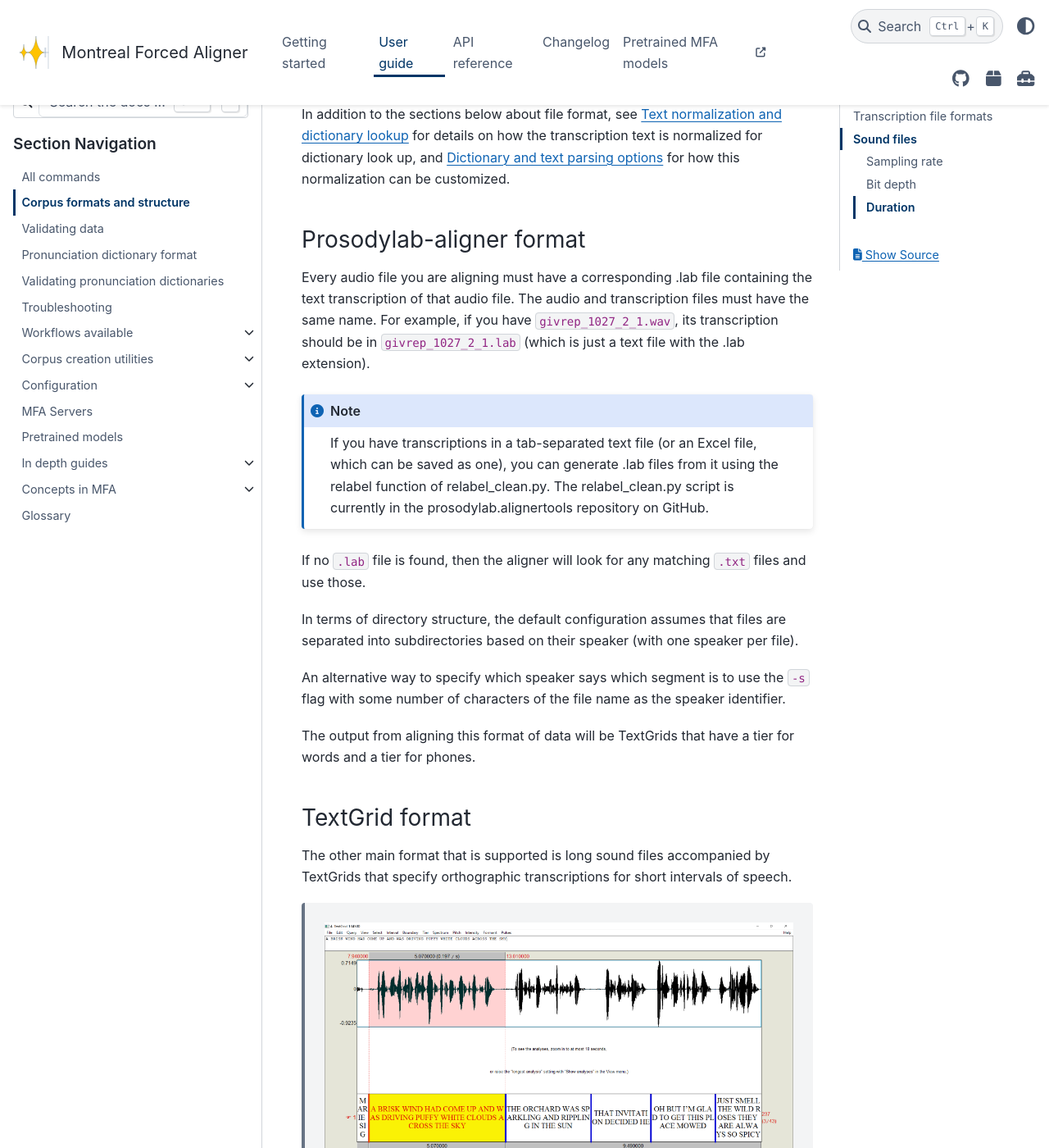
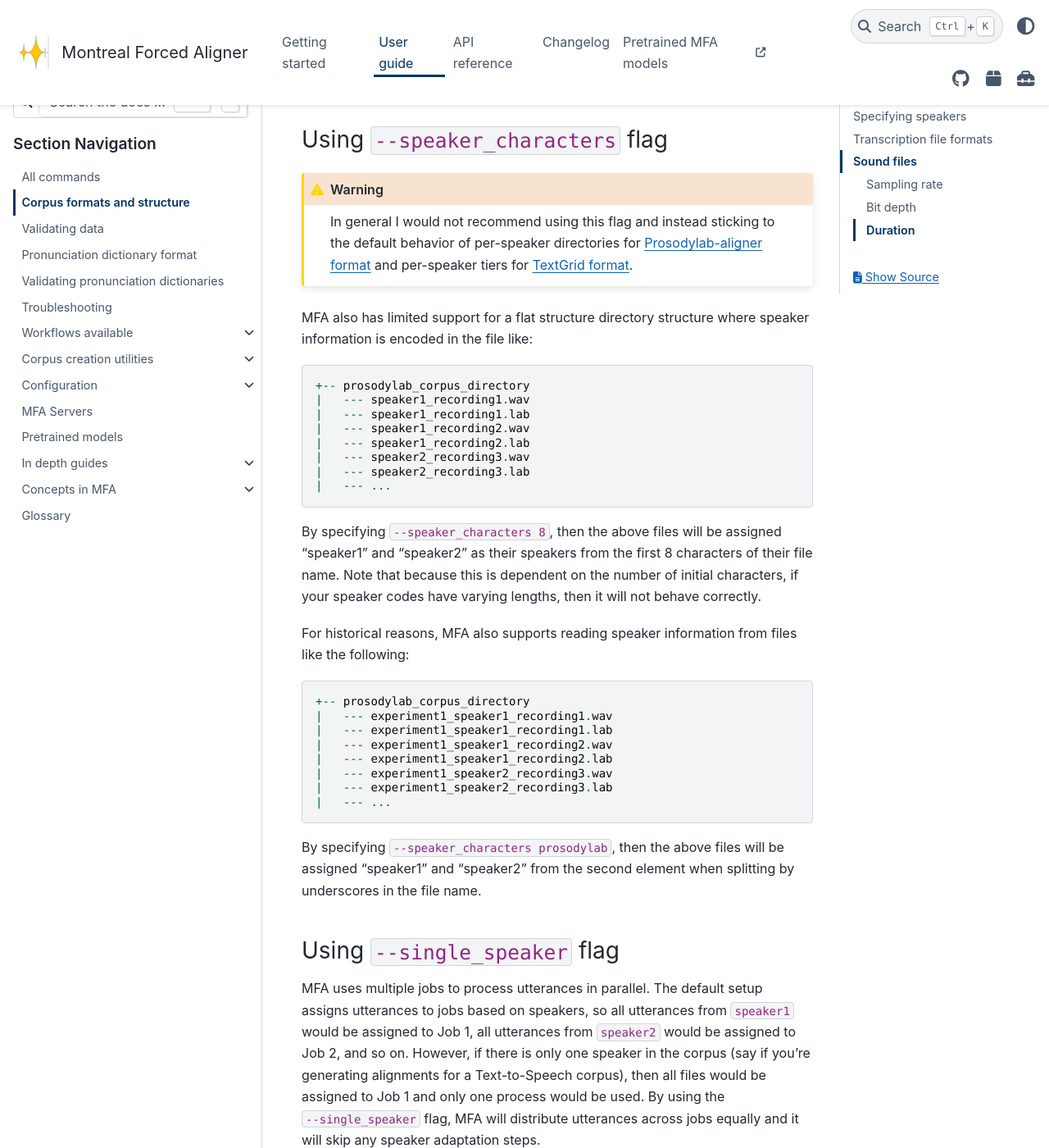
Before and after one commit to MontrealCorpusTools/Montreal-Forced-Aligner, a Sphinx documentation site: the page built from docs/source/user_guide/corpus_structure.rst, in a window 1280 px wide and 1400 px high, scrolled down 1011 px. Shown: the whole window at 82% size. Built offline with Sphinx 7.4.7 and the PyData theme 0.15.4, drawn with Linux system fonts in a browser that asks for light colours; the version number could not be read and is left out; some of the changed text lies outside the part shown.

Commit message:
Various bug fixes

```diff
--- a/docs/source/conf.py
+++ b/docs/source/conf.py
@@ -286,7 +286,7 @@ exclude_patterns = []
 # The reST default role (used for this markup: `text`) to use for all
 # documents.
 #
-default_role = "autolink"
+default_role = "code"
 
 # If true, '()' will be appended to :func: etc. cross-reference text.
 #
--- a/docs/source/installation.rst
+++ b/docs/source/installation.rst
@@ -52,7 +52,7 @@ If you need to use an older version of MFA, you can install it via:
 
 More stable key versions:
 
-* Stable 3.0 release: :code:`conda install -c conda-forge montreal-forced-aligner=3.0.0`
+* Stable 3.0 release: :code:`conda install -c conda-forge montreal-forced-aligner=3.0.2`
 * Stable 2.2 release: :code:`conda install -c conda-forge montreal-forced-aligner=2.2.17 openfst=1.8.2 kaldi=5.5.1068`
 * Stable 2.1 release: :code:`conda install -c conda-forge montreal-forced-aligner=2.1.7 openfst=1.8.2 kaldi=5.5.1068`
 * Stable 2.0 release: :code:`conda install -c conda-forge montreal-forced-aligner=2.0.6 openfst=1.8.2 kaldi=5.5.1068`
--- a/docs/source/user_guide/corpus_structure.rst
+++ b/docs/source/user_guide/corpus_structure.rst
@@ -14,6 +14,12 @@ Prior to running the aligner, make sure the following are set up:
 
 3. Orthographic annotations in .lab files for individual sound files (:ref:`prosodylab_format`)
    or in TextGrid intervals for longer sound files (:ref:`textgrid_format`).
+.. note::
+
+   A collection of preprocessing scripts to get various corpora of other formats is available in the :xref:`mfa_reorg_scripts` and :xref:`corpus_creation_scripts`.
+
+Specifying speakers
+===================
 
 The sound files and the orthographic annotations should be contained in one directory structured as follows::
 
@@ -36,10 +42,48 @@ The sound files and the orthographic annotations should be contained in one dire
     |   --- ...
 
 
+.. _speaker_characters_flag:
 
-.. note::
+Using :code:`--speaker_characters` flag
+---------------------------------------
 
-   A collection of preprocessing scripts to get various corpora of other formats is available in the :xref:`mfa_reorg_scripts` and :xref:`corpus_creation_scripts`.
+.. warning::
+
+   In general I would not recommend using this flag and instead sticking to the default behavior of per-speaker directories for :ref:`prosodylab_format` and per-speaker tiers for :ref:`textgrid_format`.
+
+MFA also has limited support for a flat structure directory structure where speaker information is encoded in the file like::
+
+    +-- prosodylab_corpus_directory
+    |   --- speaker1_recording1.wav
+    |   --- speaker1_recording1.lab
+    |   --- speaker1_recording2.wav
+    |   --- speaker1_recording2.lab
+    |   --- speaker2_recording3.wav
+    |   --- speaker2_recording3.lab
+    |   --- ...
+
+By specifying :code:`--speaker_characters 8`, then the above files will be assigned "speaker1" and "speaker2" as their speakers from the first 8 characters of their file name.  Note that because this is dependent on the number of initial characters, if your speaker codes have varying lengths, then it will not behave correctly.
+
+For historical reasons, MFA also supports reading speaker information from files like the following::
+
+    +-- prosodylab_corpus_directory
+    |   --- experiment1_speaker1_recording1.wav
+    |   --- experiment1_speaker1_recording1.lab
+    |   --- experiment1_speaker1_recording2.wav
+    |   --- experiment1_speaker1_recording2.lab
+    |   --- experiment1_speaker2_recording3.wav
+    |   --- experiment1_speaker2_recording3.lab
+    |   --- ...
+
+By specifying :code:`--speaker_characters prosodylab`, then the above files will be assigned "speaker1" and "speaker2" from the second element when splitting by underscores in the file name.
+
+.. _single_speaker_flag:
+
+Using :code:`--single_speaker` flag
+-----------------------------------
+
+MFA uses multiple jobs to process utterances in parallel.  The default setup assigns utterances to jobs based on speakers, so all utterances from ``speaker1`` would be assigned to Job 1, all utterances from ``speaker2`` would be assigned to Job 2, and so on.  However, if there is only one speaker in the corpus (say if you're generating alignments for a Text-to-Speech corpus), then all files would be assigned to Job 1 and only one process would be used.  By using the :code:`--single_speaker` flag, MFA will distribute utterances across jobs equally and it will skip any speaker adaptation steps.
+
 
 Transcription file formats
 ==========================
@@ -57,10 +101,9 @@ transcription files must have the same name. For example, if you have ``givrep_1
 its transcription should be in ``givrep_1027_2_1.lab`` (which is just a
 text file with the .lab extension).
 
-.. note:: If you have transcriptions in a
-   tab-separated text file (or an Excel file, which can be saved as one),
-   you can generate .lab files from it using the relabel function of relabel_clean.py.
-   The relabel_clean.py script is currently in the prosodylab.alignertools repository on GitHub.
+.. note::
+
+   If you have transcriptions in a tab-separated text file (or an Excel file, which can be saved as one), you can generate .lab files from it using the relabel function of relabel_clean.py. The `relabel_clean.py script <https://github.com/prosodylab/prosodylab.alignertools/blob/master/relabel_clean.py>`_ is currently in the `prosodylab.alignertools repository on GitHub <https://github.com/prosodylab/prosodylab.alignertools>`_.
 
 If no ``.lab`` file is found, then the aligner will look for any matching ``.txt`` files and use those.
 
@@ -69,7 +112,7 @@ files are separated into subdirectories based on their speaker (with one
 speaker per file).
 
 An alternative way to specify which speaker says which
-segment is to use the ``-s`` flag with some number of characters of the file name as the speaker identifier.
+segment is to :ref:`speaker_characters_flag` with some number of characters of the file name as the speaker identifier.
 
 The output from aligning this format of data will be TextGrids that have a tier
 for words and a tier for phones.
@@ -88,7 +131,7 @@ of speech.
         :align: center
         :alt: Input TextGrid in Praat with intervals for each utterance and a single tier for a speaker
 
-If the ``-s`` flag is specified, the tier names will not be used as speaker names, and instead the first X characters
+If :ref:`speaker_characters_flag`, the tier names will not be used as speaker names, and instead the first X characters
 specified by the flag will be used as the speaker name.
 
 By default, each tier corresponds to a speaker (speaker "237" in the above example), so it is possible to
--- a/docs/source/user_guide/troubleshooting.rst
+++ b/docs/source/user_guide/troubleshooting.rst
@@ -92,9 +92,9 @@ Script example
                       else:
                          resampled_file = path.replace(ext, f'.wav')
                       if sys.platform == 'win32' or ext in {'.opus', '.ogg'}:
-                          command = ['ffmpeg', '-nostdin', '-hide_banner', '-loglevel', 'error', '-nostats', '-i', path '-acodec' 'pcm_s16le' '-f' 'wav', '-ar', '16000', resampled_file]
+                          command = ['ffmpeg', '-nostdin', '-hide_banner', '-loglevel', 'error', '-nostats', '-i', path, '-acodec', 'pcm_s16le', '-f', 'wav', '-ar', '16000', resampled_file]
                       else:
-                          command = ['sox', path, '-t', 'wav' '-r', '16000', '-b', '16', resampled_file]
+                          command = ['sox', path, '-t', 'wav', '-r', '16000', '-b', '16', resampled_file]
                       subprocess.check_call(command)
                       os.remove(path)
                       os.rename(resampled_file, path)
```
Also changed, not shown: docs/source/changelog/changelog_3.0.rst (+9 -0 lines), 10 other files.
